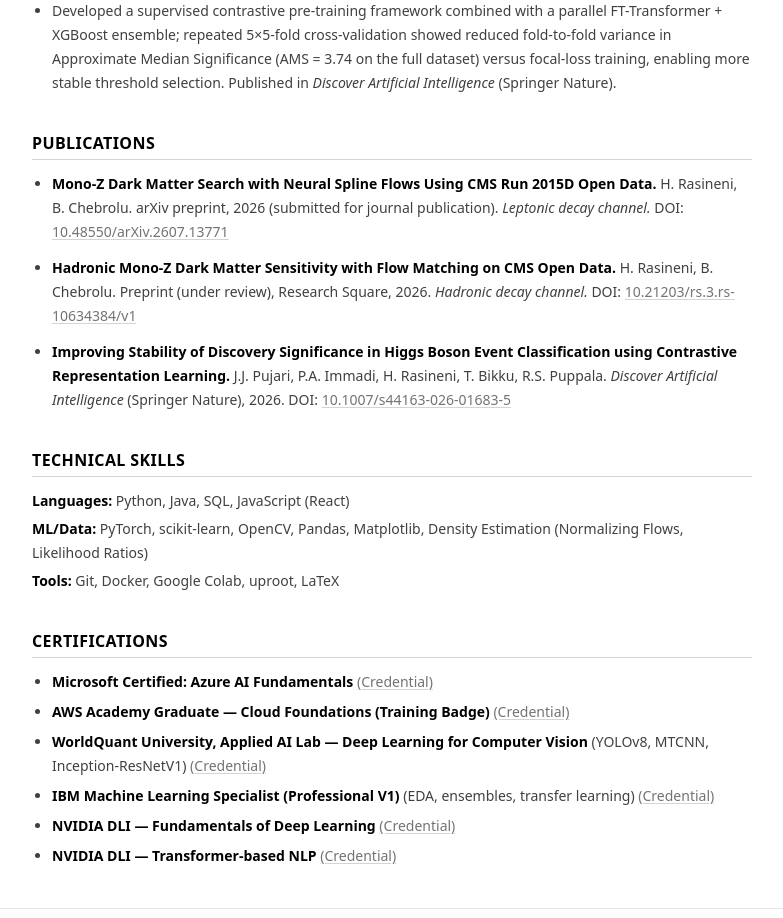
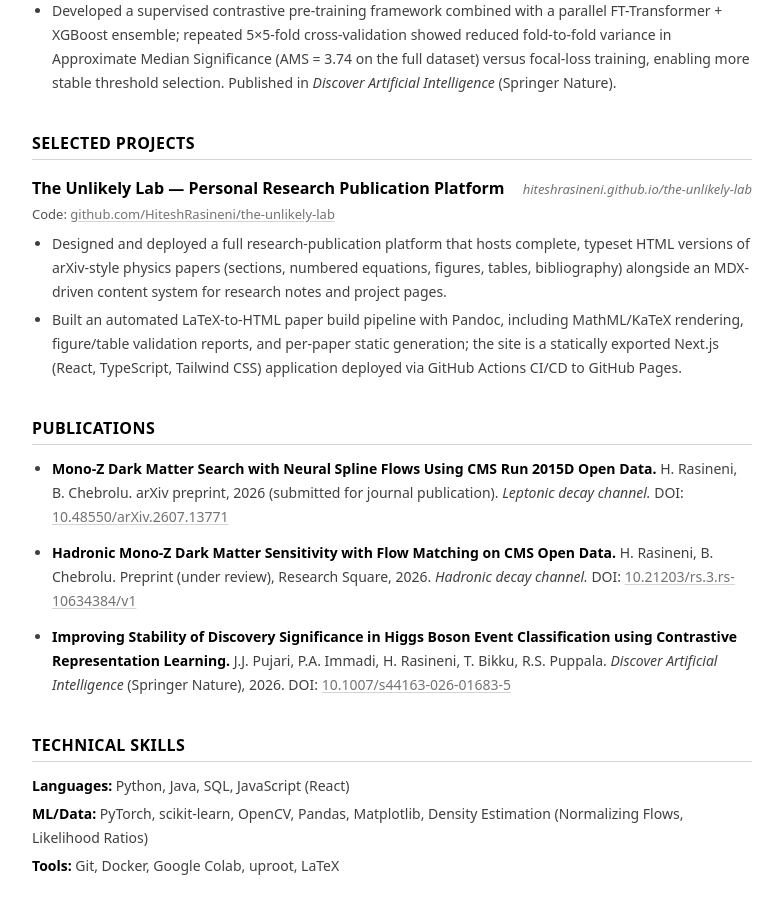
Before and after one commit to HiteshRasineni/the-unlikely-lab, a Next.js app: page /resume in a window 1280 px wide. Shown: the part 1280-2198 px from the top of the page, without its empty margins (248-1031 px from the left). Built offline with nearby package versions, Linux system fonts and the light colour scheme.

Commit message:
Add SELECTED PROJECTS section (The Unlikely Lab) to resume page and refresh PDF

```diff
--- a/app/resume/page.tsx
+++ b/app/resume/page.tsx
@@ -217,6 +217,39 @@ export default function ResumePage() {
       </Section>
 
 
+      <Section title="SELECTED PROJECTS">
+        <Entry
+          title="The Unlikely Lab — Personal Research Publication Platform"
+          right="hiteshrasineni.github.io/the-unlikely-lab"
+          meta={
+            <>
+              Code:{" "}
+              <a
+                className={credClass}
+                href="https://github.com/HiteshRasineni/the-unlikely-lab"
+                target="_blank"
+                rel="noopener noreferrer"
+              >
+                github.com/HiteshRasineni/the-unlikely-lab
+              </a>
+            </>
+          }
+        >
+          <li>
+            Designed and deployed a full research-publication platform that hosts complete, typeset
+            HTML versions of arXiv-style physics papers (sections, numbered equations, figures,
+            tables, bibliography) alongside an MDX-driven content system for research notes and
+            project pages.
+          </li>
+          <li>
+            Built an automated LaTeX-to-HTML paper build pipeline with Pandoc, including
+            MathML/KaTeX rendering, figure/table validation reports, and per-paper static generation;
+            the site is a statically exported Next.js (React, TypeScript, Tailwind CSS) application
+            deployed via GitHub Actions CI/CD to GitHub Pages.
+          </li>
+        </Entry>
+      </Section>
+
       <Section title="PUBLICATIONS">
         <ul className="list-disc space-y-3 pl-5 text-[14px] leading-6 text-neutral-700">
           <li>
```
Also changed, not shown: 1 other file (tests, documents, lock files or other folders).
